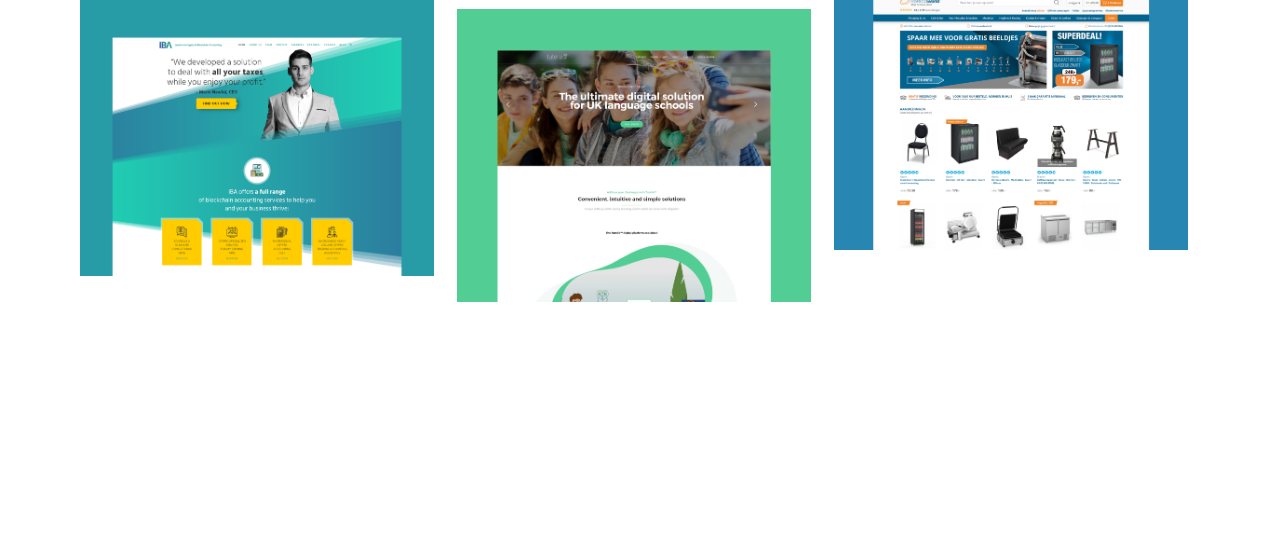
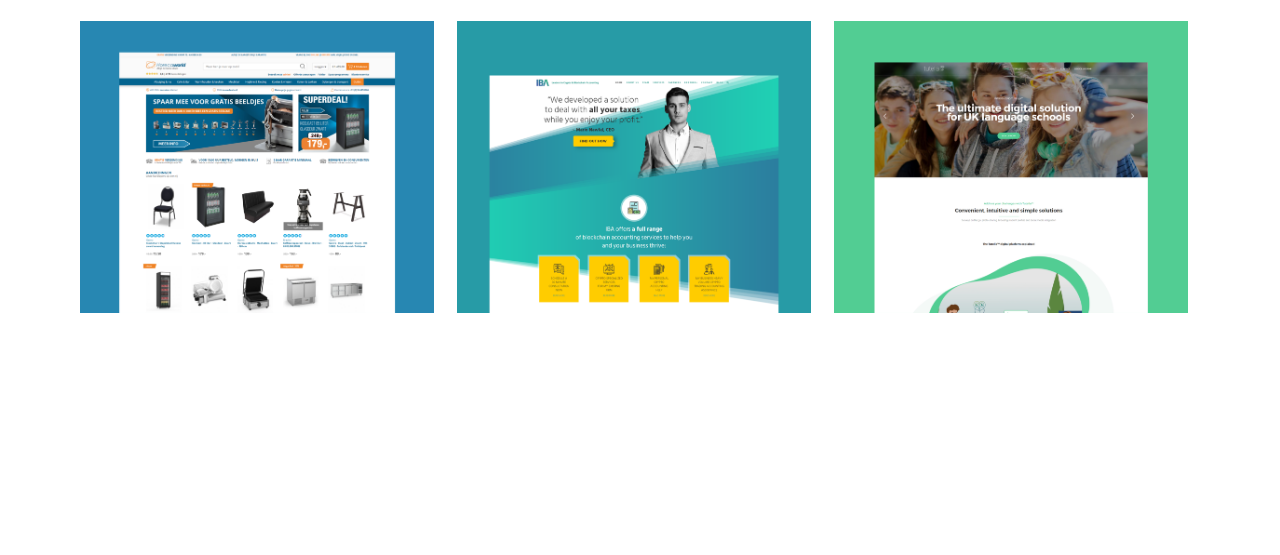
Before and after one commit to erasoftscom/erasofts, a PHP site: page / in a window 1280 px wide. Shown: the part 2573-3128 px from the top of the page. Run offline with PHP 8.4, Linux system fonts and the light colour scheme.

Commit message:
changes 2

```diff
--- a/assets/css/responsive.css
+++ b/assets/css/responsive.css
@@ -8,7 +8,7 @@
         font-size: 40px;
     }
 }
-@media only screen and (max-width: 1350px) {
+@media only screen and (max-width: 1250px) {
     .top-slider h2{
         font-size: 35px;
     }
--- a/assets/css/style.css
+++ b/assets/css/style.css
@@ -281,6 +281,7 @@ footer p{
     float: left;
     margin: 0 1% 2% 1%;
     position: relative;
+    /*min-height: 340px;*/
 
 }
 .all-items .item{
@@ -534,3 +535,8 @@ body .filter-content.all-items #container{
 .fp-section,.fp-section div{
     height: 100%;
 }
+.project-website{
+    padding-top: 83%;
+    background-size: contain;
+    background-repeat: no-repeat;
+}
--- a/index.php
+++ b/index.php
@@ -253,7 +253,8 @@ function url(){
             <div id="container">
                 <div class="item wordpress webdesign">
                     <div class="item-content">
-                        <img src="<?=url() ?>assets/images/mikeRegina.png" alt="mikeRegina">
+                        <div class="project-website" style="background-image: url('<?=url() ?>assets/images/mikeRegina.png')"></div>
+<!--                        <img src="--><?//=url() ?><!--assets/images/mikeRegina.png" alt="mikeRegina">-->
                         <div class="item-overlay">
                             <h2>Mike Regina</h2>
                             <a href="https://www.mikeregina.io/" target="_blank" class="view-website">Visit Website</a>
@@ -266,7 +267,8 @@ function url(){
                 </div>
                 <div class="item laravel webdesign">
                     <div class="item-content">
-                        <img src="<?=url() ?>assets/images/mustangcpu.png" alt="Mustang CPU">
+                        <div class="project-website" style="background-image: url('<?=url() ?>assets/images/mustangcpu.png')"></div>
+<!--                        <img src="--><?//=url() ?><!--assets/images/mustangcpu.png" alt="Mustang CPU">-->
                         <div class="item-overlay">
                             <h2>Mustang CPU</h2>
                             <a href="https://www.mustangcpu.com/" target="_blank" class="view-website">Visit Website</a>
@@ -279,7 +281,8 @@ function url(){
                 </div>
                 <div class="item wordpress">
                     <div class="item-content">
-                        <img src="<?=url() ?>assets/images/4x4.png" alt="av4x4">
+                        <div class="project-website" style="background-image: url('<?=url() ?>assets/images/4x4.png')"></div>
+<!--                        <img src="--><?//=url() ?><!--assets/images/4x4.png" alt="av4x4">-->
                         <div class="item-overlay">
                             <h2>av4x4</h2>
                             <a href="http://av4x4.com/" target="_blank" class="view-website">Visit Website</a>
@@ -292,7 +295,8 @@ function url(){
                 </div>
                 <div class="item wordpress">
                     <div class="item-content">
-                        <img src="<?=url() ?>assets/images/bravethewoods.png" alt="bravethewoods">
+                        <div class="project-website" style="background-image: url('<?=url() ?>assets/images/bravethewoods.png')"></div>
+<!--                        <img src="--><?//=url() ?><!--assets/images/bravethewoods.png" alt="bravethewoods">-->
                         <div class="item-overlay">
                             <h2>Brave the woods</h2>
                             <a href="http://bravethewoods.com/" target="_blank" class="view-website">Visit Website</a>
@@ -305,7 +309,8 @@ function url(){
                 </div>
                 <div class="item laravel webdesign">
                     <div class="item-content">
-                        <img src="<?=url() ?>assets/images/valenzano-vine.png" alt="mikeRegina">
+                        <div class="project-website" style="background-image: url('<?=url() ?>assets/images/valenzano-vine.png')"></div>
+<!--                        <img src="--><?//=url() ?><!--assets/images/valenzano-vine.png" alt="mikeRegina">-->
                         <div class="item-overlay">
                             <h2>Valenzano Wine</h2>
                             <a href="http://158.106.138.242/" target="_blank" class="view-website">Visit Website</a>
@@ -318,7 +323,8 @@ function url(){
                 </div>
                 <div class="item magento">
                     <div class="item-content">
-                        <img src="<?=url() ?>assets/images/gooshoreca.png" alt="gooshoreca">
+                        <div class="project-website" style="background-image: url('<?=url() ?>assets/images/gooshoreca.png')"></div>
+<!--                        <img src="--><?//=url() ?><!--assets/images/gooshoreca.png" alt="gooshoreca">-->
                         <div class="item-overlay">
                             <h2>Gooshoreca</h2>
                             <a href="https://www.gooshoreca.nl/" target="_blank" class="view-website">Visit Website</a>
@@ -331,7 +337,8 @@ function url(){
                 </div>
                 <div class="item wordpress">
                     <div class="item-content">
-                        <img src="<?=url() ?>assets/images/big-sky.png" alt="mikeRegina">
+                        <div class="project-website" style="background-image: url('<?=url() ?>assets/images/big-sky.png')"></div>
+<!--                        <img src="--><?//=url() ?><!--assets/images/big-sky.png" alt="mikeRegina">-->
                         <div class="item-overlay">
                             <h2>Big Sky LLC</h2>
                             <a href="https://bigskyllc.com/" target="_blank" class="view-website">Visit Website</a>
@@ -344,7 +351,8 @@ function url(){
                 </div>
                 <div class="item magento">
                     <div class="item-content">
-                        <img src="<?=url() ?>assets/images/drunensruiterhuis.png" alt="drunensruiterhuis">
+                        <div class="project-website" style="background-image: url('<?=url() ?>assets/images/drunensruiterhuis.png')"></div>
+<!--                        <img src="--><?//=url() ?><!--assets/images/drunensruiterhuis.png" alt="drunensruiterhuis">-->
                         <div class="item-overlay">
                             <h2>Drunens Ruiterhuis</h2>
                             <a href="https://www.drunensruiterhuis.nl/" target="_blank" class="view-website">Visit Website</a>
@@ -357,7 +365,8 @@ function url(){
                 </div>
                 <div class="item laravel webdesign">
                     <div class="item-content">
-                        <img src="<?=url() ?>assets/images/usbpi.png" alt="usbpi">
+                        <div class="project-website" style="background-image: url('<?=url() ?>assets/images/usbpi.png')"></div>
+<!--                        <img src="--><?//=url() ?><!--assets/images/usbpi.png" alt="usbpi">-->
                         <div class="item-overlay">
                             <h2>U.S. Business P.I.</h2>
                             <a href="https://usbpi.com" target="_blank" class="view-website">Visit Website</a>
@@ -370,7 +379,8 @@ function url(){
                 </div>
                 <div class="item magento">
                     <div class="item-content">
-                        <img src="<?=url() ?>assets/images/horecaworld.png" alt="horecaworld">
+                        <div class="project-website" style="background-image: url('<?=url() ?>assets/images/horecaworld.png')"></div>
+<!--                        <img src="--><?//=url() ?><!--assets/images/horecaworld.png" alt="horecaworld">-->
                         <div class="item-overlay">
                             <h2>Horeca World</h2>
                             <a href="https://www.horecaworld.biz/" target="_blank" class="view-website">Visit Website</a>
@@ -383,7 +393,8 @@ function url(){
                 </div>
                 <div class="item wordpress">
                     <div class="item-content">
-                        <img src="<?=url() ?>assets/images/iba.png" alt="iba">
+                        <div class="project-website" style="background-image: url('<?=url() ?>assets/images/iba.png')"></div>
+<!--                        <img src="--><?//=url() ?><!--assets/images/iba.png" alt="iba">-->
                         <div class="item-overlay">
                             <h2>IBA</h2>
                             <a href="https://ibagroup.io/" target="_blank" class="view-website">Visit Website</a>
@@ -396,7 +407,8 @@ function url(){
                 </div>
                 <div class="item laravel">
                     <div class="item-content">
-                        <img src="<?=url() ?>assets/images/tutella.png" alt="tutella">
+                        <div class="project-website" style="background-image: url('<?=url() ?>assets/images/tutella.png')"></div>
+<!--                        <img src="--><?//=url() ?><!--assets/images/tutella.png" alt="tutella">-->
                         <div class="item-overlay">
                             <h2>Tutella</h2>
                             <a href="http://tutella.io/index.html" target="_blank" class="view-website">Visit Website</a>
@@ -409,7 +421,8 @@ function url(){
                 </div>
                 <div class="item wordpress webdesign">
                     <div class="item-content">
-                        <img src="<?=url() ?>assets/images/epabinc.png" alt="epabinc">
+                        <div class="project-website" style="background-image: url('<?=url() ?>assets/images/epabinc.png')"></div>
+<!--                        <img src="--><?//=url() ?><!--assets/images/epabinc.png" alt="epabinc">-->
                         <div class="item-overlay">
                             <h2>Epabinc</h2>
                             <a href="https://epabinc.com/" target="_blank" class="view-website">Visit Website</a>
@@ -422,7 +435,8 @@ function url(){
                 </div>
                 <div class="item wordpress">
                     <div class="item-content">
-                        <img src="<?=url() ?>assets/images/cfpc.png" alt="cross fit">
+                        <div class="project-website" style="background-image: url('<?=url() ?>assets/images/cfpc.png')"></div>
+<!--                        <img src="--><?//=url() ?><!--assets/images/cfpc.png" alt="cross fit">-->
                         <div class="item-overlay">
                            <h2>Crossfit Portchester</h2>
                             <a href="https://crossfitportchester.com/personal-training/" target="_blank" class="view-website">Visit Website</a>
@@ -435,7 +449,8 @@ function url(){
                 </div>
                 <div class="item wordpress">
                     <div class="item-content">
-                        <img src="<?=url() ?>assets/images/ecoact.png" alt="Ecology Action">
+                        <div class="project-website" style="background-image: url('<?=url() ?>assets/images/ecoact.png')"></div>
+<!--                        <img src="--><?//=url() ?><!--assets/images/ecoact.png" alt="Ecology Action">-->
                         <div class="item-overlay">
                             <h2>Ecology Action</h2>
                             <a href="https://ecoact.org/" target="_blank" class="view-website">Visit Website</a>
@@ -448,7 +463,8 @@ function url(){
                 </div>
                 <div class="item magento">
                     <div class="item-content">
-                        <img src="<?=url() ?>assets/images/gastrosteel.png" alt="gastrosteel">
+                        <div class="project-website" style="background-image: url('<?=url() ?>assets/images/gastrosteel.png')"></div>
+<!--                        <img src="--><?//=url() ?><!--assets/images/gastrosteel.png" alt="gastrosteel">-->
                         <div class="item-overlay">
                             <h2>Gastrosteel</h2>
                             <a href="https://www.gastrosteel.nl/" target="_blank" class="view-website">Visit Website</a>
@@ -461,7 +477,8 @@ function url(){
                 </div>
                 <div class="item magento">
                     <div class="item-content">
-                        <img src="<?=url() ?>assets/images/drcomfort.png" alt="drcomfort">
+                        <div class="project-website" style="background-image: url('<?=url() ?>assets/images/drcomfort.png')"></div>
+<!--                        <img src="--><?//=url() ?><!--assets/images/drcomfort.png" alt="drcomfort">-->
                         <div class="item-overlay">
                             <h2>Dr.Comfort</h2>
                             <a href="https://www.drcomfort.com/" target="_blank" class="view-website">Visit Website</a>
@@ -474,7 +491,8 @@ function url(){
                 </div>
                 <div class="item shopify">
                     <div class="item-content">
-                        <img src="<?=url() ?>assets/images/contornobelts.png" alt="contornobelts">
+                        <div class="project-website" style="background-image: url('<?=url() ?>assets/images/contornobelts.png')"></div>
+<!--                        <img src="--><?//=url() ?><!--assets/images/contornobelts.png" alt="contornobelts">-->
                         <div class="item-overlay">
                             <h2>Contorno Belts</h2>
                             <a href="https://contornobelts.com/" target="_blank" class="view-website">Visit Website</a>
@@ -487,7 +505,8 @@ function url(){
                 </div>
                 <div class="item magento">
                     <div class="item-content">
-                        <img src="<?=url() ?>assets/images/livingproof.png" alt="livingproof">
+                        <div class="project-website" style="background-image: url('<?=url() ?>assets/images/livingproof.png')"></div>
+<!--                        <img src="--><?//=url() ?><!--assets/images/livingproof.png" alt="livingproof">-->
                         <div class="item-overlay">
                             <h2>Living proof</h2>
                             <a href="https://www.livingproof.com/home" target="_blank" class="view-website">Visit Website</a>
@@ -500,7 +519,8 @@ function url(){
                 </div>
                 <div class="item shopify">
                     <div class="item-content">
-                        <img src="<?=url() ?>assets/images/lindsayletters.png" alt="lindsayletters">
+                        <div class="project-website" style="background-image: url('<?=url() ?>assets/images/lindsayletters.png')"></div>
+<!--                        <img src="--><?//=url() ?><!--assets/images/lindsayletters.png" alt="lindsayletters">-->
                         <div class="item-overlay">
                             <h2>Lindsay Letters</h2>
                             <a href="https://lindsayletters.co/" target="_blank" class="view-website">Visit Website</a>
@@ -513,7 +533,8 @@ function url(){
                 </div>
                 <div class="item shopify">
                     <div class="item-content">
-                        <img src="<?=url() ?>assets/images/concrete-matter.png" alt="contornobelts">
+                        <div class="project-website" style="background-image: url('<?=url() ?>assets/images/concrete-matter.png')"></div>
+<!--                        <img src="--><?//=url() ?><!--assets/images/concrete-matter.png" alt="contornobelts">-->
                         <div class="item-overlay">
                             <h2>Concrete matter</h2>
                             <a href="https://www.concrete-matter.com/" target="_blank" class="view-website">Visit Website</a>
```
